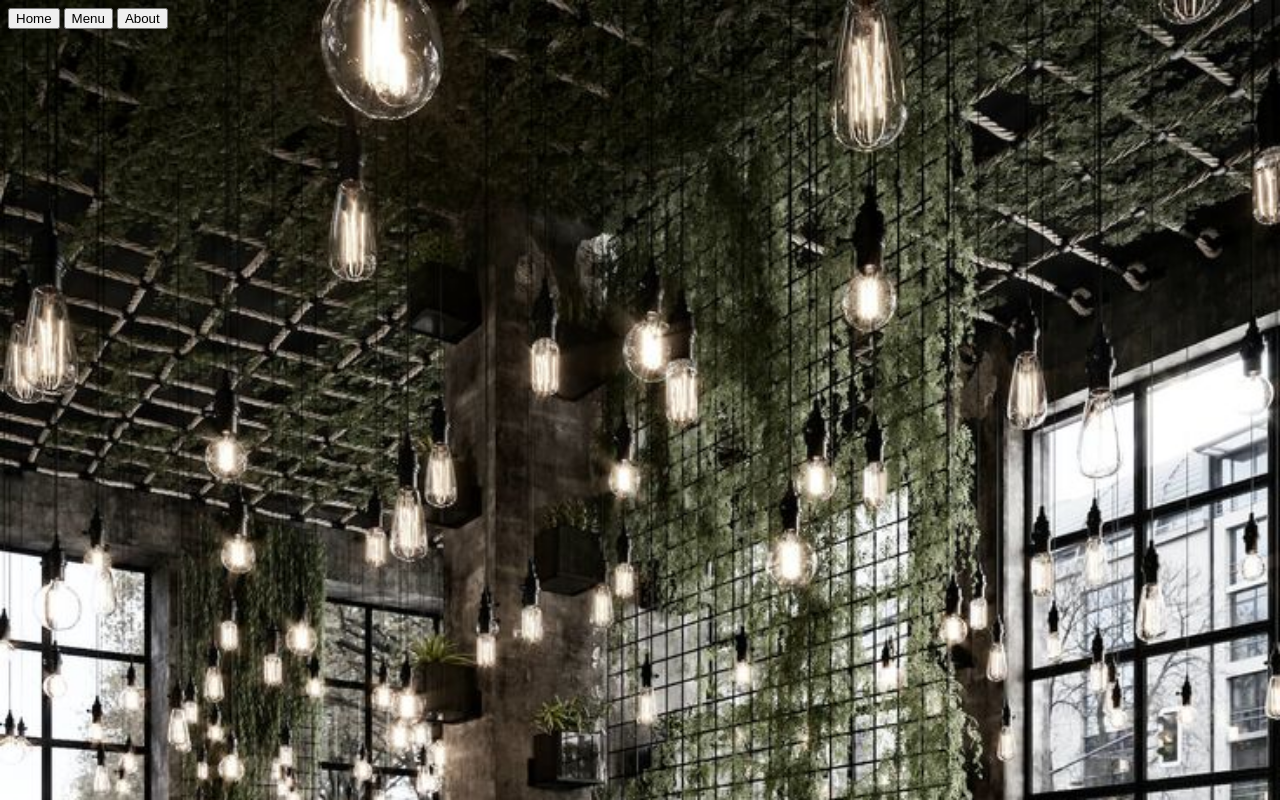
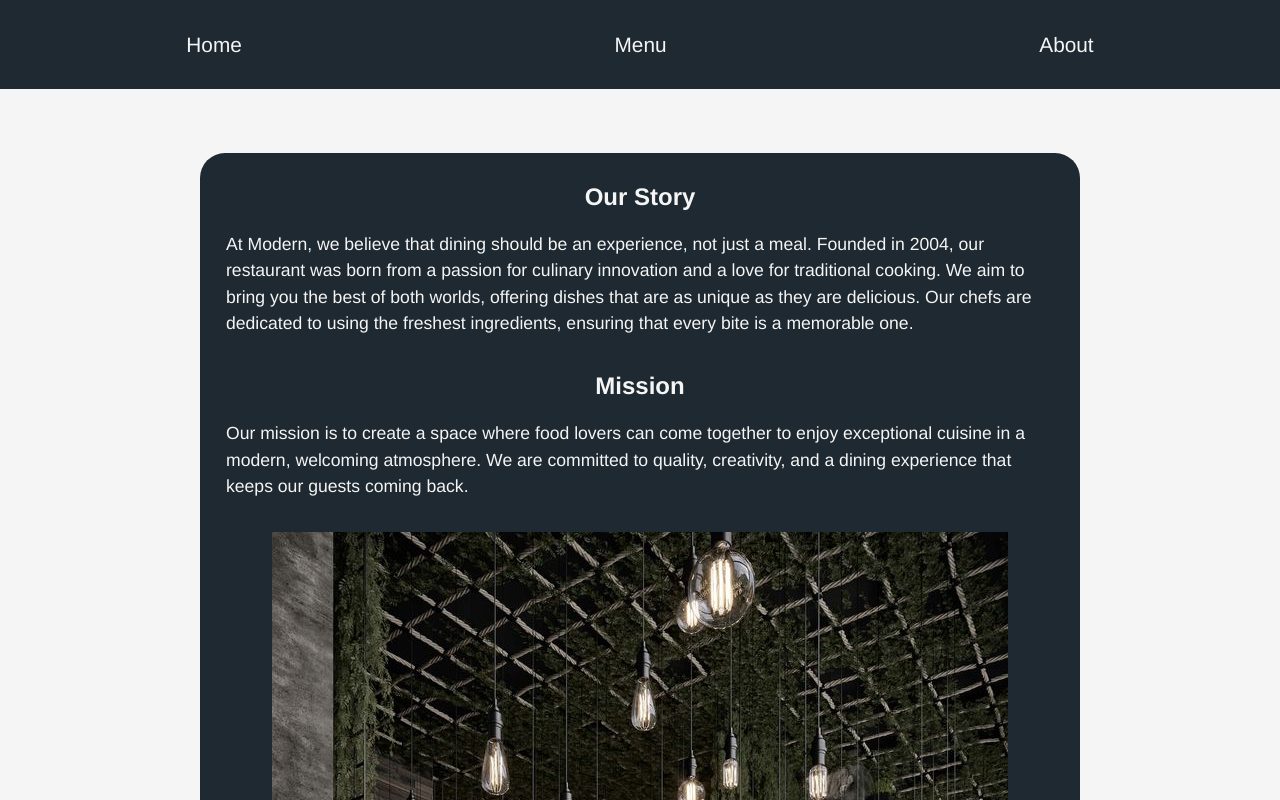
Before and after one commit to MR-Elbarbary/Restaurant-Page, a website built with webpack: page src/template.html in a window 1280 px wide. Shown: the top 800 px of the page. Built offline with nearby package versions, Linux system fonts and the light colour scheme.

Commit message:
Create home page

```diff
--- /dev/null
+++ b/src/about.js
@@ -0,0 +1,3 @@
+export function createAbout(container) {
+    let h1
+}
--- /dev/null
+++ b/src/home.js
@@ -0,0 +1,35 @@
+import image from "./bg.jpeg";
+
+export function createHome(container) {
+    let welcome = document.createElement("div");
+    welcome.setAttribute("class", "welcome");
+    let h1 = document.createElement("h1");
+    h1.textContent = "welcome to Modern Restaurant"
+    let p = document.createElement("p");
+    p.textContent = "where culinary tradition meets contemporary elegance. Nestled in the heart of the city,"
+    +" Modern offers a dining experience that is both sophisticated and inviting. Our mission is to provide our guests " +
+    "with an unforgettable culinary journey that delights the senses and warms the soul."
+    welcome.appendChild(h1);
+    welcome.appendChild(p);
+
+    let imgDiv = document.createElement("div");
+    imgDiv.setAttribute("class", "image");
+    let img = document.createElement("img");
+    img.src = image;
+    img.setAttribute("class", "restaurant");
+    img.setAttribute("alt", "the restaurant");
+    imgDiv.appendChild(img);
+
+    let toAction = document.createElement("div");
+    toAction.setAttribute("class", "toAction");
+    p.textContent = "Ready to experience the best of modern dining? Reserve your table today and join us for an unforgettable culinary adventure."
+    let btn = document.createElement("button");
+    btn.setAttribute("class", "action");
+    btn.textContent = "Call to Action";
+    toAction.appendChild(p);
+    toAction.appendChild(btn);
+
+    container.appendChild(welcome);
+    container.appendChild(imgDiv);
+    container.appendChild(toAction);
+};
--- a/src/index.js
+++ b/src/index.js
@@ -1,3 +1,16 @@
 import "./style.css";
+//import { createHome } from "./home";
 
-alert("works!");
+document.addEventListener("DOMContentLoaded", () =>{
+    let container = document.getElementById("content");
+    //createHome(container);
+    // let homeBtn = document.getElementById("home");
+    // homeBtn.addEventListener("click", ()=>{
+    //     clean(container);
+    //     createHome(container);
+    // });
+});
+
+function clean(div) {
+    div.innerHTML = "";
+}
--- a/src/style.css
+++ b/src/style.css
@@ -1,5 +1,102 @@
+*{
+    margin: 0px;
+    font-family: Helvetica, sans-serif, Arial;
+
+    --cp1: rgb(30, 41, 49);
+    --cp2: rgb(139, 69, 19);
+    --cp3: rgb(112, 128, 144);
+
+    --cs1: rgb(245, 245, 245);
+    --cs2: rgb(210, 180, 140);
+    --cs3: rgb(34, 139, 34);
+
+    --ct1: rgb(54, 69, 79);
+    --ct2: rgb(184, 115, 51);
+    color: var(--cs1);
+    line-height: 1.5;
+}
+
+html{
+    background: var(--cs1);
+}
+
 body{
-    background-image: url("./bg.jpeg");
-    background-size: cover;
-    background-repeat: no-repeat;
+    display: flex;
+    flex-direction: column;
+    gap: 4rem;
 }
+
+nav{
+    display: flex;
+    align-items: center;
+    justify-content:space-around;
+    background: var(--cp1);
+}
+
+footer{
+    display: flex;
+    align-items: center;
+    justify-content:center;
+    background: var(--cp1);
+    padding: 1.5rem;
+}
+
+a{
+    text-decoration: none;
+    color: var(--cs3);
+}
+
+button{
+    margin: 1rem;
+    padding: 0.8rem 1.2rem;
+    border-style: none;
+    background-color: var(--cp1);
+    color: var(--cs1);
+    font-size: 1.3rem;
+    border-radius: 10px;
+}
+
+h1{
+    font-size: 1.5rem;
+}
+
+button:hover{
+    color: var(--cp1);
+    background-color: var(--cs1)
+}
+
+#content{
+    display: flex;
+    flex-direction: column;
+    background-color: var(--cp1);
+    align-self: center;
+    justify-content: center;
+    width: min(100vw,860px);
+    border-radius: 25px;
+    padding: 10px;
+}
+
+.welcome{
+
+}
+
+#content>div{
+    padding: 1rem;
+    display: flex;
+    flex-direction: column;
+    align-items: center;
+    justify-content: center;
+    gap: 2vh;
+}
+p{
+    font-size: 1.1rem;
+}
+
+.restaurant{
+    max-width: 100%;
+    height: auto;
+}
+
+.action{
+    background-color: var(--cs3);
+}
--- a/src/template.html
+++ b/src/template.html
@@ -8,11 +8,30 @@
 <body>
     <header>
         <nav>
-            <button>Home</button>
-            <button>Menu</button>
-            <button>About </button>
+            <button id="home">Home</button>
+            <button id="Menu">Menu</button>
+            <button id="about">About </button>
         </nav>
     </header>
-    <div id="content"></div>
+    <div id="content">
+        <div class="story">
+            <h1>Our Story</h1>
+            <p>At Modern, we believe that dining should be an experience,
+                not just a meal. Founded in 2004, our restaurant was born from a passion for culinary innovation and
+                a love for traditional cooking. We aim to bring you the best of both worlds, offering dishes that are
+                as unique as they are delicious. Our chefs are dedicated to using the freshest ingredients, ensuring
+                that every bite is a memorable one.</p>
+        </div>
+        <div class="mission">
+            <h1>Mission</h1>
+            <p>Our mission is to create a space where food lovers can come together to enjoy exceptional cuisine in a modern,
+                welcoming atmosphere. We are committed to quality, creativity, and a dining experience that keeps our guests coming back.</p>
+        </div>
+        <div class="image">
+            <img src="./bg2.jpeg" alt="">
+        </div>
+
+    </div>
+    <footer><a href="https://github.com/MR-Elbarbary">@Elbarbary</a></footer>
 </body>
 </html>
```
Also changed, not shown: src/bg2.jpeg (added).
